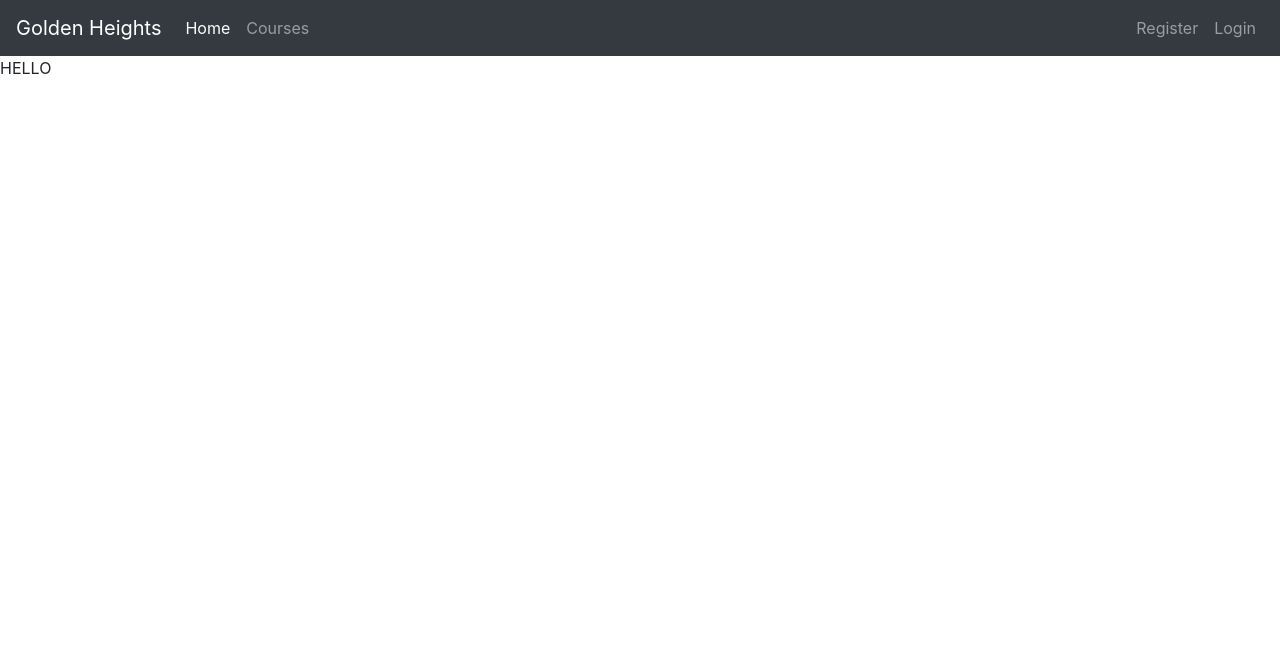
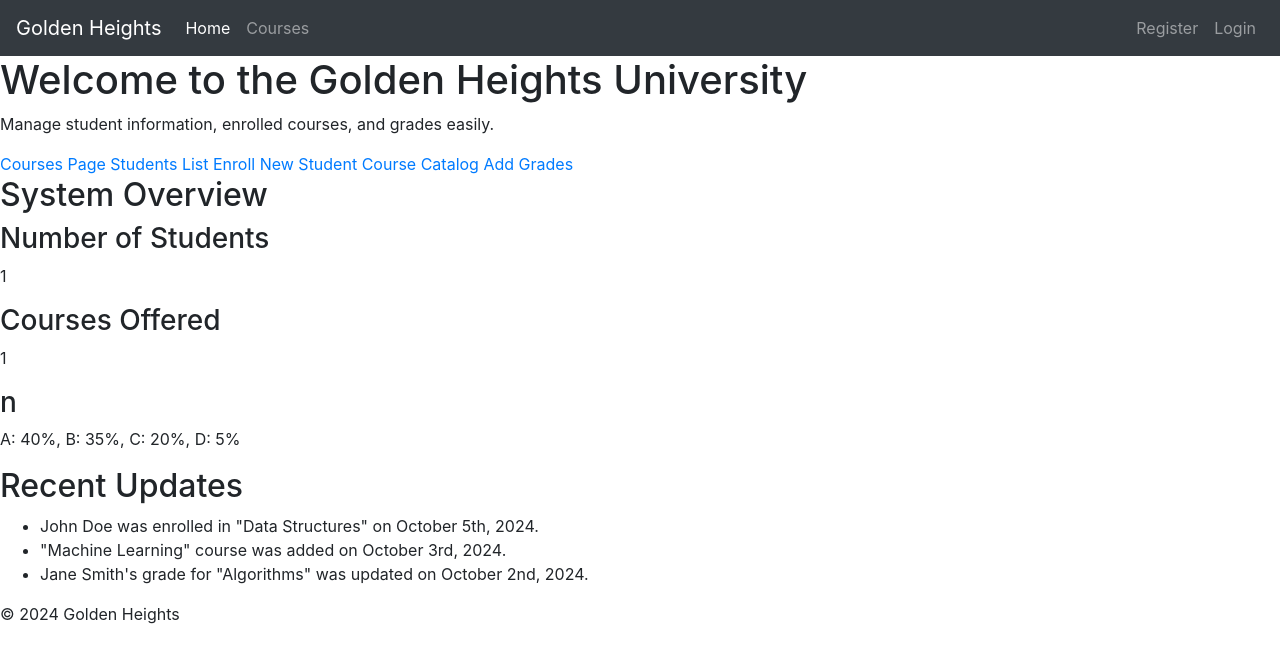
Before and after one commit to spencerbbrian/portfolio, a Flask app: template golden-heights/gh_app/goldenheights/templates/gh-home.html in a window 1280 px wide. Shown: the top 663 px of the page. Run offline with Flask 3, Linux system fonts and the light colour scheme; the template is opened without the code that fills it: most values are stand-ins (such as "Sample title", 1, 10 or a date in 2020); some libraries are stand-ins or nearby versions.

Commit message:
"Updated User class to include first_name, added first_name to user initialization, modified routes to display total courses and students on home page, and updated CSS and HTML templates for home page."

```diff
--- a/golden-heights/gh_app/goldenheights/__init__.py
+++ b/golden-heights/gh_app/goldenheights/__init__.py
@@ -35,9 +35,10 @@ login_manager.login_message_category = 'info'
 
 # User class for Flask-Login
 class User(UserMixin):
-    def __init__(self, student_id, email):
+    def __init__(self, student_id, email,first_name):
         self.student_id = student_id
         self.email = email
+        self.first_name = first_name
 
     @classmethod
     def find_by_student_id(cls, student_id):
@@ -45,7 +46,8 @@ class User(UserMixin):
         if user_data:
             return cls(
                 student_id=user_data['student_id'],
-                email=user_data['email']
+                email=user_data['email'],
+                first_name = user_data['first_name']
             )
         return None  # Return None if user not found
 
--- a/golden-heights/gh_app/goldenheights/models.py
+++ b/golden-heights/gh_app/goldenheights/models.py
@@ -2,9 +2,10 @@ from flask_login import UserMixin
 from goldenheights import students
 
 class User(UserMixin):
-    def __init__(self, student_id, email):
+    def __init__(self, student_id, email,first_name):
         self.student_id = student_id
         self.email = email
+        self.first_name = first_name
 
     @classmethod
     def find_by_student_id(cls, student_id):
@@ -12,7 +13,8 @@ class User(UserMixin):
         if user_data:
             return cls(
                 student_id=user_data['student_id'],
-                email=user_data['email']
+                email=user_data['email'],
+                first_name = user_data['first_name']
             )
         return None
 
--- a/golden-heights/gh_app/goldenheights/templates/gh-base.html
+++ b/golden-heights/gh_app/goldenheights/templates/gh-base.html
@@ -34,16 +34,13 @@
         {% if current_user.is_authenticated %} <!--from flask login in routes-->
         <ul class="navbar-nav ml-auto">
           <li class="nav-item">
-            <a class="nav-link" href="{{url_for('home_page')}}">Home</a>
-          </li>
-          <li class="nav-item">
             <a class="nav-link" style="color: lawngreen; font-weight:bold">
               <i class="fa-solid fa-coins"></i>
               {{ current_user.prettier_budget }}
             </a>
           </li>
           <li class="nav-item">
-            <a class="nav-link">{{ current_user.email }}</a>
+            <a class="nav-link"> {{ current_user.first_name }}</a>
           </li>
           <li class="nav-item">
             <a class="nav-link" href="{{url_for('logout_page')}}">Logout</a>
--- a/golden-heights/gh_app/goldenheights/templates/gh-home.html
+++ b/golden-heights/gh_app/goldenheights/templates/gh-home.html
@@ -4,5 +4,51 @@ Golden Heights
 {% endblock %}
 
 {% block content %}
-HELLO
+<body class="homebody">
+    <div class="homepage-container">
+        <header class="homepage-header">
+            <h1>Welcome to the Golden Heights University</h1>
+            <p>Manage student information, enrolled courses, and grades easily.</p>
+        </header>
+
+        <nav class="homepage-navbar">
+            <a href="/courses">Courses Page</a>
+            <a href="/students">Students List</a>
+            <a href="/enroll">Enroll New Student</a>
+            <a href="/catalog">Course Catalog</a>
+            <a href="/add-grades">Add Grades</a>
+        </nav>
+
+        <section class="homepage-dashboard">
+            <h2>System Overview</h2>
+            <div class="homepage-stats">
+                <div class="homepage-stat-box">
+                    <h3>Number of Students</h3>
+                    <p> {{ total_students}} </p>
+                </div>
+                <div class="homepage-stat-box">
+                    <h3>Courses Offered</h3>
+                    <p>{{ total_courses }}</p>
+                </div>
+                <div class="homepage-stat-box">
+                    <h3>n</h3>
+                    <p>A: 40%, B: 35%, C: 20%, D: 5%</p>
+                </div>
+            </div>
+        </section>
+
+        <section class="homepage-recent-updates">
+            <h2>Recent Updates</h2>
+            <ul>
+                <li>John Doe was enrolled in "Data Structures" on October 5th, 2024.</li>
+                <li>"Machine Learning" course was added on October 3rd, 2024.</li>
+                <li>Jane Smith's grade for "Algorithms" was updated on October 2nd, 2024.</li>
+            </ul>
+        </section>
+
+        <footer class="homepage-footer">
+            <p>&copy; 2024 Golden Heights</p>
+        </footer>
+    </div>
+</body>
 {% endblock %}
```
Also changed, not shown: golden-heights/gh_app/goldenheights/routes.py (+10 -3 lines), golden-heights/gh_app/goldenheights/static/css/styles.css (+122 -0 lines), golden-heights/gh_app/goldenheights/static/css/homestyles.css (added).
